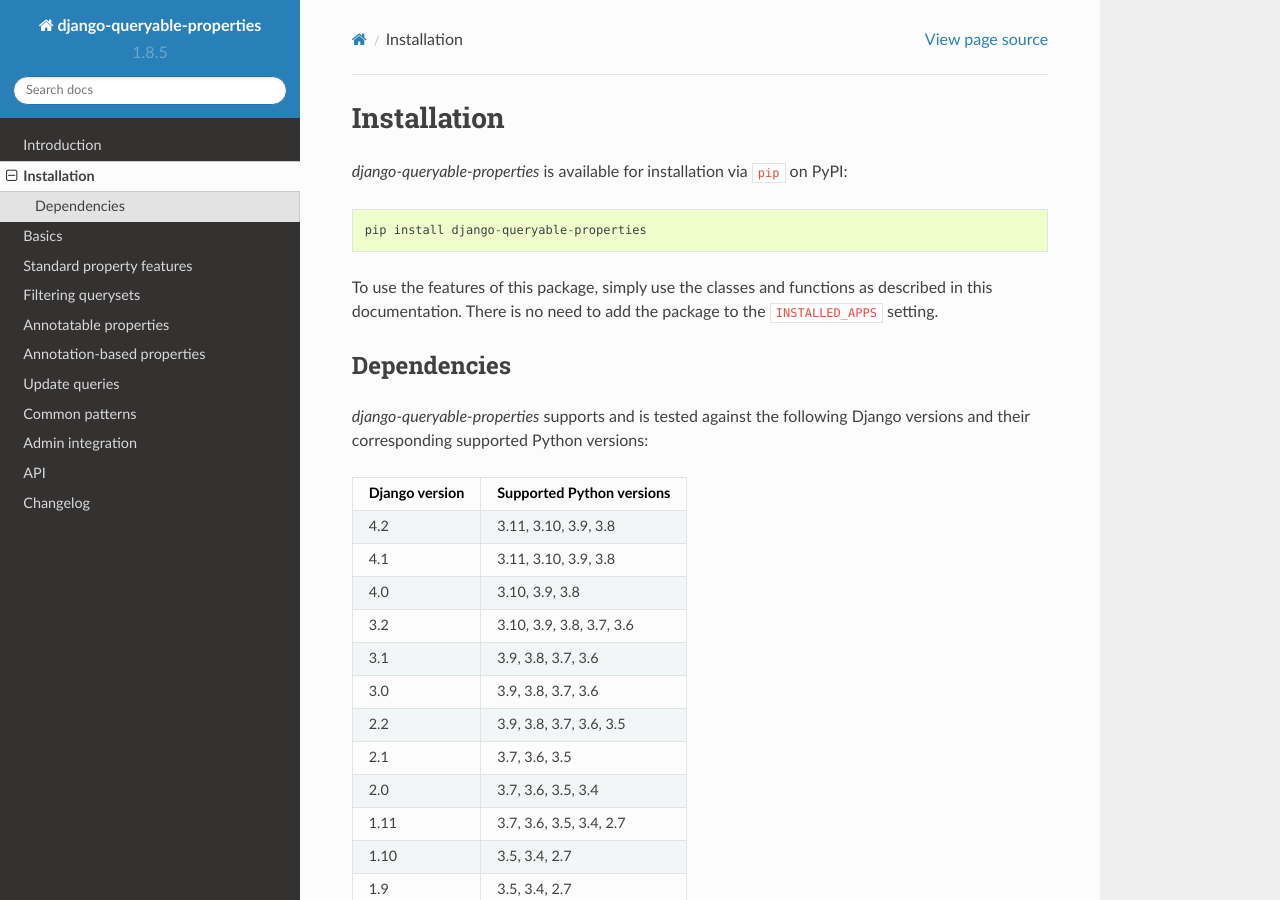
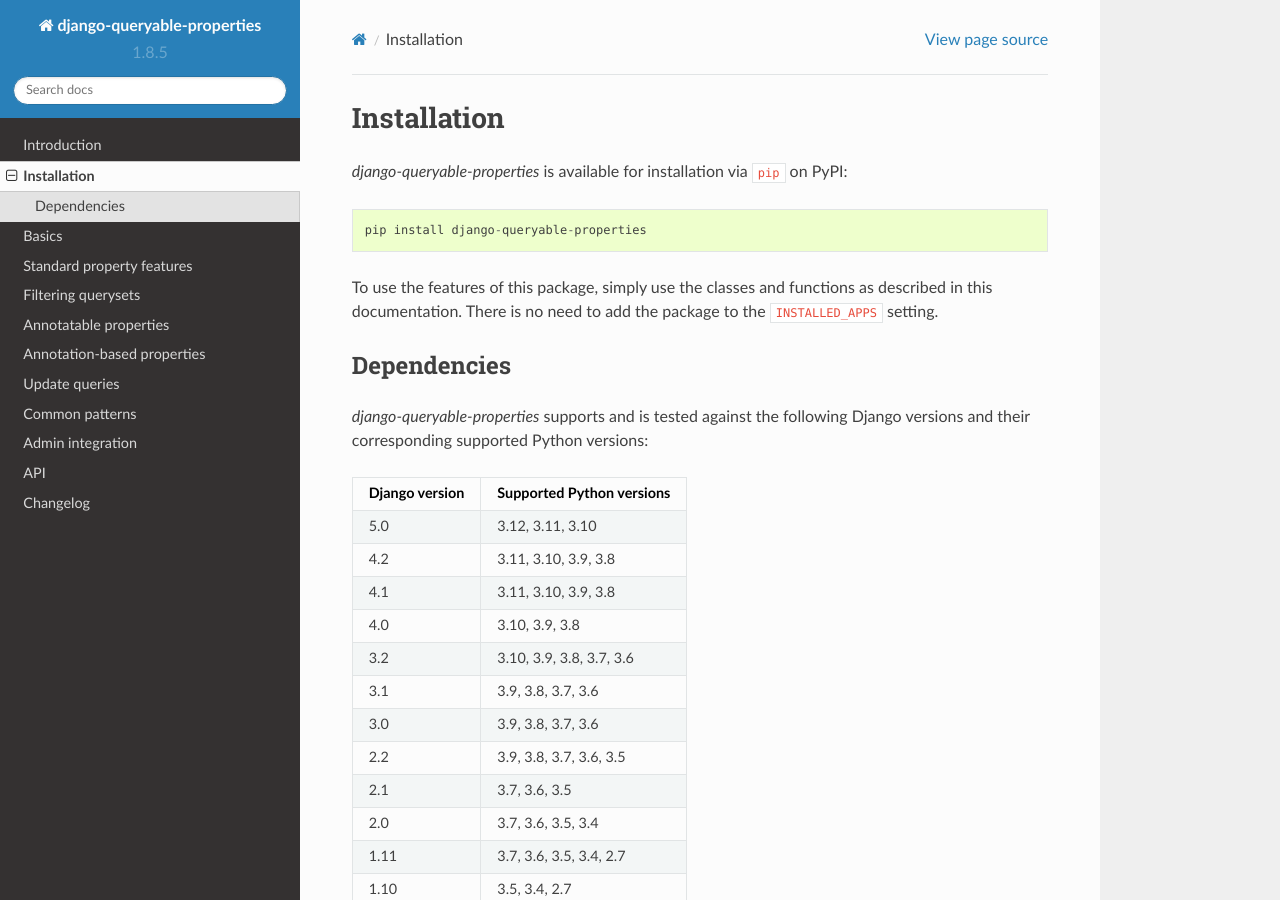
Before and after one commit to W1ldPo1nter/django-queryable-properties, a Sphinx documentation site: the page built from docs/installation.rst, in a window 1280 px wide and 900 px high. Built offline with Sphinx 7.4.7 and the Read the Docs theme 2.0.0, drawn with Linux system fonts in a browser that asks for light colours.

Commit message:
Documented Django 5.0 and Python 3.12 support

```diff
--- a/CHANGELOG.rst
+++ b/CHANGELOG.rst
@@ -3,6 +3,9 @@
 
 master (unreleased)
 -------------------
+
+- Added support for Django 5.0
+- Added support for Python 3.12
 
 1.8.5 (2023-11-13)
 ------------------
--- a/docs/installation.rst
+++ b/docs/installation.rst
@@ -17,6 +17,8 @@
 +----------------+---------------------------+
 | Django version | Supported Python versions |
 +================+===========================+
+| 5.0            | 3.12, 3.11, 3.10          |
++----------------+---------------------------+
 | 4.2            | 3.11, 3.10, 3.9, 3.8      |
 +----------------+---------------------------+
 | 4.1            | 3.11, 3.10, 3.9, 3.8      |
--- a/setup.py
+++ b/setup.py
@@ -92,6 +92,7 @@
         'Framework :: Django :: 4.0',
         'Framework :: Django :: 4.1',
         'Framework :: Django :: 4.2',
+        'Framework :: Django :: 5.0',
         'Intended Audience :: Developers',
         'License :: OSI Approved :: BSD License',
         'Operating System :: OS Independent',
@@ -105,6 +106,7 @@
         'Programming Language :: Python :: 3.9',
         'Programming Language :: Python :: 3.10',
         'Programming Language :: Python :: 3.11',
+        'Programming Language :: Python :: 3.12',
         'Topic :: Internet',
     ],
     packages=find_packages(include='queryable_properties*'),
```
